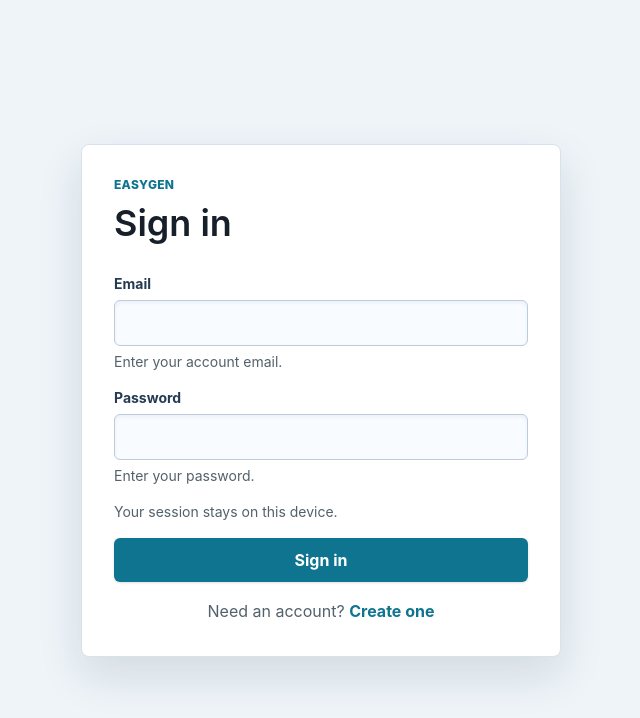
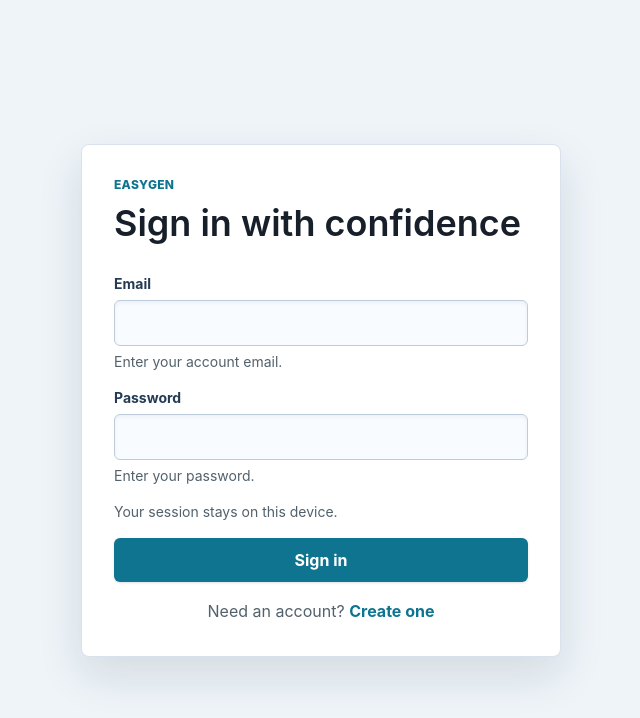
Before and after one commit to 0-sayed/easyGen, a React (Vite) app in the folder apps/web/: page /signin in a window 1280 px wide. Shown: the top 718 px of the page, without its empty margins (319-959 px from the left). Built offline with nearby package versions, Linux system fonts and the light colour scheme; no server answers.

Commit message:
test(web): add qa conflict base heading

```diff
--- a/apps/web/src/pages/SigninPage.tsx
+++ b/apps/web/src/pages/SigninPage.tsx
@@ -40,7 +40,7 @@ export function SigninPage() {
     <section className={authStyles.card} aria-labelledby="signin-title">
       <p className={authStyles.kicker}>easyGen</p>
       <h1 id="signin-title" className={authStyles.title}>
-        Sign in
+        Sign in with confidence
       </h1>
       <form
         className={authStyles.form}
```
Also changed, not shown: 1 other file (tests, documents, lock files or other folders).
